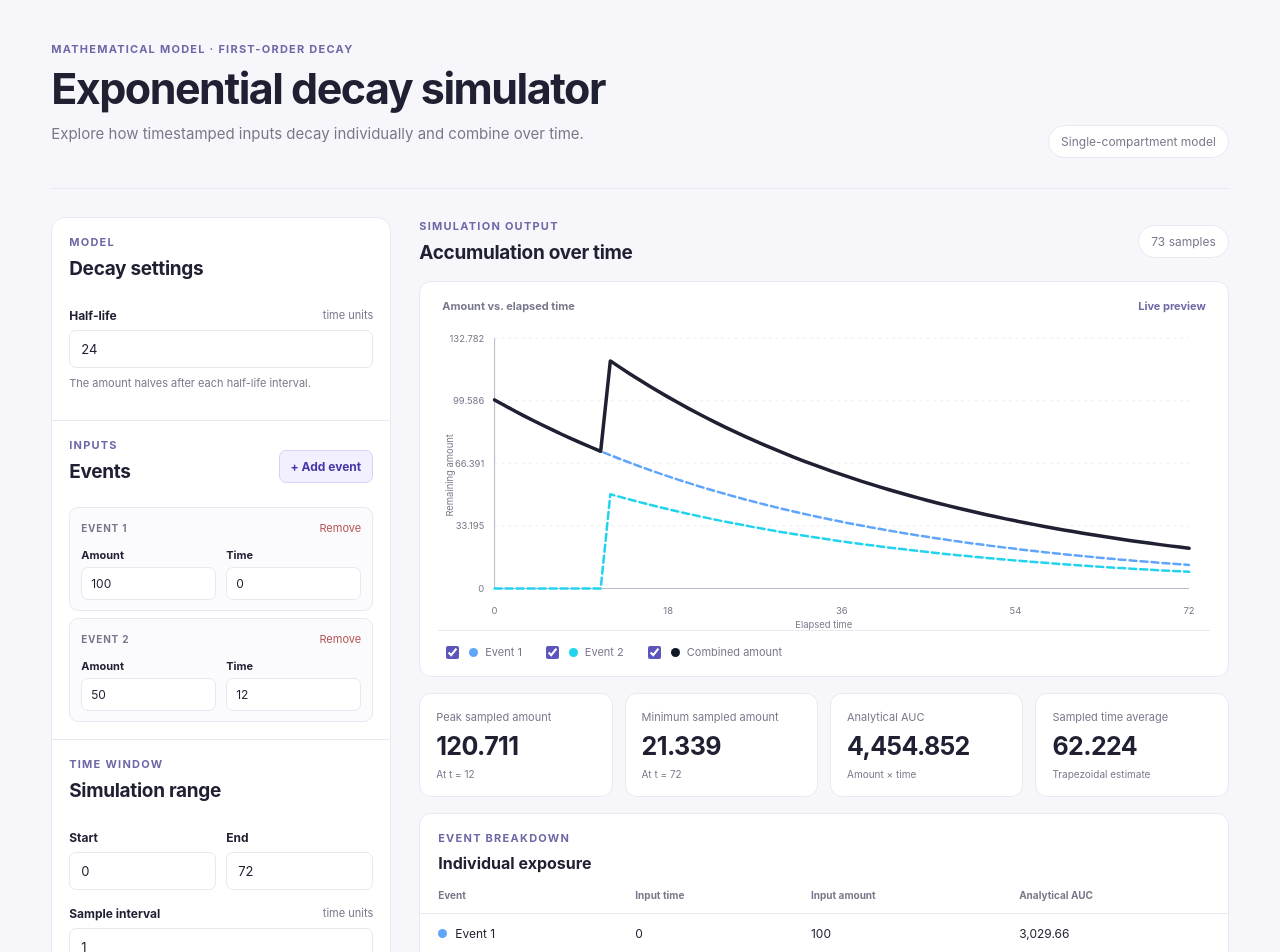
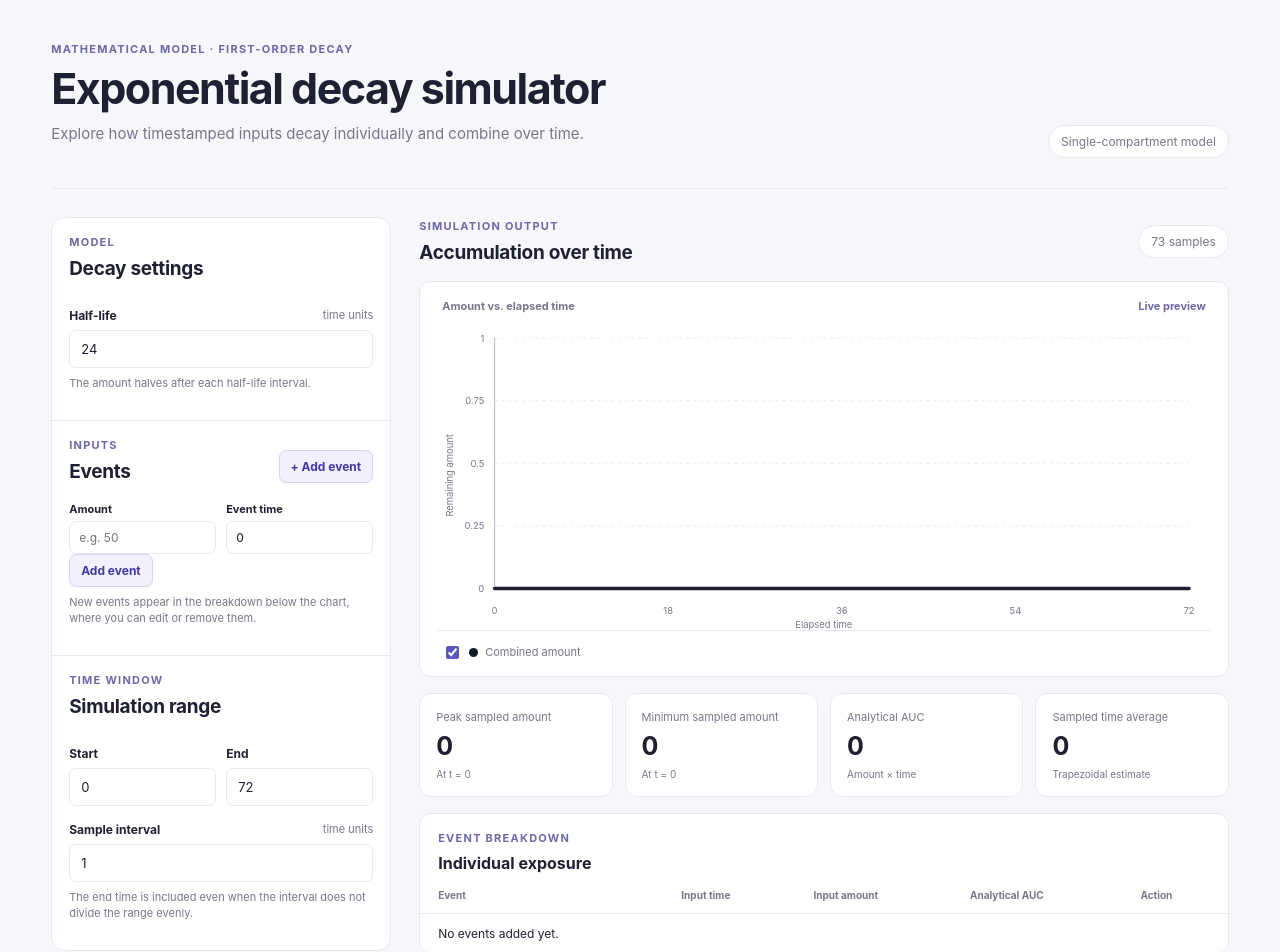
Before and after one commit to andrew-mestas/exponential-decay-simulator, a React (Vite) app: page / in a window 1280 px wide. Shown: the top 952 px of the page. Built offline with nearby package versions, Linux system fonts and the light colour scheme.

Commit message:
Move event editing to breakdown and clear entry form after add

```diff
--- a/src/App.tsx
+++ b/src/App.tsx
@@ -29,11 +29,6 @@ const CURVE_COLORS = [
   "#4ade80",
   "#f472b6",
   "#fb923c",
-];
-
-const INITIAL_EVENTS: EventDraft[] = [
-  { id: "event-1", timestamp: "0", amount: "100" },
-  { id: "event-2", timestamp: "12", amount: "50" },
 ];
 
 function toInputEvents(drafts: EventDraft[]): InputEvent[] {
@@ -237,7 +232,10 @@ function CurveChart({
 }
 
 function App() {
-  const [events, setEvents] = useState<EventDraft[]>(INITIAL_EVENTS);
+  const [events, setEvents] = useState<EventDraft[]>([]);
+  const [draftAmount, setDraftAmount] = useState("");
+  const [draftTimestamp, setDraftTimestamp] = useState("0");
+  const [draftError, setDraftError] = useState<string | null>(null);
   const [halfLife, setHalfLife] = useState("24");
   const [startTime, setStartTime] = useState("0");
   const [endTime, setEndTime] = useState("72");
@@ -330,11 +328,32 @@ function App() {
   }
 
   function addEvent() {
+    const amount = Number(draftAmount);
+    const timestamp = Number(draftTimestamp);
+
+    if (
+      draftAmount.trim() === "" ||
+      draftTimestamp.trim() === "" ||
+      !Number.isFinite(amount) ||
+      amount < 0 ||
+      !Number.isFinite(timestamp)
+    ) {
+      setDraftError("Enter a valid nonnegative amount and a finite event time.");
+      return;
+    }
+
     setEvents((current) => [
       ...current,
-      { id: `event-${nextId}`, timestamp: startTime, amount: "25" },
+      {
+        id: `event-${nextId}`,
+        timestamp: String(timestamp),
+        amount: String(amount),
+      },
     ]);
     setNextId((current) => current + 1);
+    setDraftAmount("");
+    setDraftTimestamp(startTime);
+    setDraftError(null);
   }
 
   function removeEvent(id: string) {
@@ -400,52 +419,43 @@ function App() {
                 + Add event
               </button>
             </div>
-            <div className="event-list">
-              {events.map((event, index) => (
-                <div className="event-card" key={event.id}>
-                  <div className="event-card-heading">
-                    <span className="event-number">EVENT {index + 1}</span>
-                    <button
-                      className="remove-button"
-                      type="button"
-                      onClick={() => removeEvent(event.id)}
-                      aria-label={`Remove event ${index + 1}`}
-                    >
-                      Remove
-                    </button>
-                  </div>
+            <div className="event-entry-form">
               <div className="event-input-grid">
                 <div>
-                      <label className="field-label" htmlFor={`amount-${event.id}`}>
-                        Amount
-                      </label>
+                  <label className="field-label" htmlFor="new-event-amount">Amount</label>
                   <input
-                        id={`amount-${event.id}`}
+                    id="new-event-amount"
                     type="number"
                     min="0"
                     step="any"
-                        value={event.amount}
-                        onChange={(change) => updateEvent(event.id, "amount", change.target.value)}
+                    placeholder="e.g. 50"
+                    value={draftAmount}
+                    onChange={(change) => {
+                      setDraftAmount(change.target.value);
+                      setDraftError(null);
+                    }}
                   />
                 </div>
                 <div>
-                      <label className="field-label" htmlFor={`time-${event.id}`}>
-                        Time
-                      </label>
+                  <label className="field-label" htmlFor="new-event-time">Event time</label>
                   <input
-                        id={`time-${event.id}`}
+                    id="new-event-time"
                     type="number"
                     step="any"
-                        value={event.timestamp}
-                        onChange={(change) => updateEvent(event.id, "timestamp", change.target.value)}
+                    placeholder="e.g. 24"
+                    value={draftTimestamp}
+                    onChange={(change) => {
+                      setDraftTimestamp(change.target.value);
+                      setDraftError(null);
+                    }}
                   />
                 </div>
               </div>
-                </div>
-              ))}
-              {events.length === 0 && (
-                <p className="empty-state">No events yet. Add an event to begin.</p>
-              )}
+              <button className="button add-event-submit" type="button" onClick={addEvent}>
+                Add event
+              </button>
+              {draftError && <p className="draft-error" role="alert">{draftError}</p>}
+              <p className="field-help">New events appear in the breakdown below the chart, where you can edit or remove them.</p>
             </div>
           </section>
 
@@ -586,6 +596,7 @@ function App() {
                         <th>Input time</th>
                         <th>Input amount</th>
                         <th>Analytical AUC</th>
+                        <th>Action</th>
                       </tr>
                     </thead>
                     <tbody>
@@ -593,13 +604,48 @@ function App() {
                         const event = events.find((item) => item.id === series.eventId);
                         return (
                           <tr key={series.eventId}>
-                            <td><span className="table-dot" style={{ backgroundColor: CURVE_COLORS[index % CURVE_COLORS.length] }} />Event {index + 1}</td>
-                            <td>{event?.timestamp ?? "—"}</td>
-                            <td>{event?.amount ?? "—"}</td>
+                            <td>
+                              <span className="table-dot" style={{ backgroundColor: CURVE_COLORS[index % CURVE_COLORS.length] }} />
+                              Event {index + 1}
+                            </td>
+                            <td>
+                              <input
+                                className="table-edit-input"
+                                aria-label={`Event ${index + 1} time`}
+                                type="number"
+                                step="any"
+                                value={event?.timestamp ?? ""}
+                                onChange={(change) => updateEvent(series.eventId, "timestamp", change.target.value)}
+                              />
+                            </td>
+                            <td>
+                              <input
+                                className="table-edit-input"
+                                aria-label={`Event ${index + 1} amount`}
+                                type="number"
+                                min="0"
+                                step="any"
+                                value={event?.amount ?? ""}
+                                onChange={(change) => updateEvent(series.eventId, "amount", change.target.value)}
+                              />
+                            </td>
                             <td>{formatNumber(series.auc)}</td>
+                            <td>
+                              <button
+                                className="remove-button"
+                                type="button"
+                                onClick={() => removeEvent(series.eventId)}
+                                aria-label={`Delete event ${index + 1}`}
+                              >
+                                Delete
+                              </button>
+                            </td>
                           </tr>
                         );
                       })}
+                      {events.length === 0 && (
+                        <tr><td colSpan={5} className="empty-table-cell">No events added yet.</td></tr>
+                      )}
                     </tbody>
                   </table>
                 </div>
```
Lines whose indentation alone changed are shown as unchanged.
